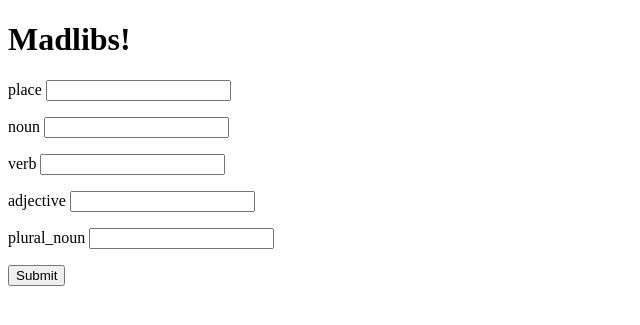
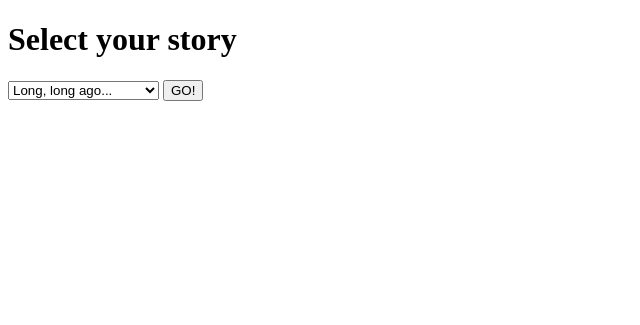
Before and after one commit to codebangbang/flask-madlibs, a Flask app: page / in a window 1280 px wide. Shown: the top 325 px of the page, without its empty margins (0-640 px from the left). Run offline with Flask 2, Linux system fonts and the light colour scheme.

```diff
--- a/app.py
+++ b/app.py
@@ -1,65 +1,30 @@
 from flask import Flask, request, render_template
 from flask_debugtoolbar import DebugToolbarExtension
-# from stories import story
+from stories import stories
 
 app = Flask(__name__)
 app.config['SECRET_KEY'] = "oh-so-secret"
 debug = DebugToolbarExtension(app)
 
 @app.route("/")
-def questions():
+def select_story():
+    return render_template("select-story.html", stories = stories.values())
+
+
+@app.route("/questions")
+def ask_questions():
     """Request words from user"""
+    story_id = request.args["story_id"]
+    story = stories[story_id]
+
     prompts = story.prompts
-    return render_template("questions.html", prompts=prompts)
+
+    return render_template("questions.html", story_id=story_id, title=story.title,prompts=prompts)
 
 @app.route("/story")
 def show_story():
     """return completed story"""
+    story_id=request.args["story_id"]
+    story = stories[story_id]
     text = story.generate(request.args)
-    return render_template("story.html", text=text)
-
-"""Madlibs Stories."""
-
-
-class Story:
-    """Madlibs story.
-
-    To  make a story, pass a list of prompts, and the text
-    of the template.
-
-        >>> s = Story(["noun", "verb"],
-        ...     "I love to {verb} a good {noun}.")
-
-    To generate text from a story, pass in a dictionary-like thing
-    of {prompt: answer, promp:answer):
-
-        >>> ans = {"verb": "eat", "noun": "mango"}
-        >>> s.generate(ans)
-        'I love to eat a good mango.'
-    """
-
-    def __init__(self, words, text):
-        """Create story with words and template text."""
-
-        self.prompts = words
-        self.template = text
-
-    def generate(self, answers):
-        """Substitute answers into text."""
-
-        text = self.template
-
-        for (key, val) in answers.items():
-            text = text.replace("{" + key + "}", val)
-
-        return text
-
-
-# Here's a story to get you started
-
-
-story = Story(
-    ["place", "noun", "verb", "adjective", "plural_noun"],
-    """Once upon a time in a long-ago {place}, there lived a
-       large {adjective} {noun}. It loved to {verb} {plural_noun}."""
-)
+    return render_template("story.html", title=story.title, text=text)
--- /dev/null
+++ b/stories.py
@@ -0,0 +1,64 @@
+class Story:
+    """Madlibs story.
+
+    To  make a story, pass a list of prompts, and the text
+    of the template.
+
+        >>> s = Story(["noun", "verb"],
+        ...     "I love to {verb} a good {noun}.")
+
+    To generate text from a story, pass in a dictionary-like thing
+    of {prompt: answer, promp:answer):
+
+        >>> ans = {"verb": "eat", "noun": "mango"}
+        >>> s.generate(ans)
+        'I love to eat a good mango.'
+    """
+
+    def __init__(self, code, title, words, text):
+        """Create story with words and template text."""
+
+        self.code = code
+        self.title = title
+        self.prompts = words
+        self.template = text
+
+
+    def generate(self, answers):
+        """Substitute answers into text."""
+
+        text = self.template
+
+        for (key, val) in answers.items():
+            text = text.replace("{" + key + "}", val)
+
+        return text
+
+
+# Here's a story to get you started
+
+
+story1 = Story(
+    "long",
+    "Long, long ago...",
+    ["place", "noun", "verb", "adjective", "plural_noun"],
+    """Once upon a time in a long-ago {place}, there lived a
+       large {adjective} {noun}. It loved to {verb} {plural_noun}."""
+)
+
+story2 = Story(
+    "history",
+    "A History Tale",
+    ["place", "noun", "verb", "adjective", "plural_noun"],
+    """Once upon a time in a long-ago {place}, there lived a
+       large {adjective} {noun}. It loved to {verb} {plural_noun}."""
+)
+
+story3 = Story(
+    "omg",
+    "An Excited Adventure",
+    ["noun", "verb"],
+    """OMG!! OMG!! I love to {verb} a {noun}!"""
+)
+
+stories = {s.code: s for s in [story1, story2, story3]}
--- /dev/null
+++ b/templates/base.html
@@ -0,0 +1,17 @@
+<!DOCTYPE html>
+<html lang="en">
+
+<head>
+    <meta charset="UTF-8">
+    <meta name="viewport" content="width=device-width, initial-scale=1.0">
+    <title>{% block title%} {% endblock %}</title>
+</head>
+
+<body>
+    {% block content %}
+
+    {% endblock %}
+
+</body>
+
+</html>
--- a/templates/questions.html
+++ b/templates/questions.html
@@ -1,23 +1,14 @@
-<!DOCTYPE html>
-<html lang="en">
-
-<head>
-    <meta charset="UTF-8">
-    <meta name="viewport" content="width=device-width, initial-scale=1.0">
-    <title>Madlibs!</title>
-</head>
-
-<body>
-    <h1>Madlibs!</h1>
+{% extends 'base.html' %}
+{% block title%}Questions{% endblock %}
+{% block content %}
+<h1>Questions for {{title}}!</h1>
 <form action="/story">
     {% for prompt in prompts %}
-        <p>{{ prompt }}
-            <input name="{{ prompt}}">
+    <p>{{prompt}}
+        <input name="{{prompt}}">
     </p>
     {% endfor %}
+    <input type="hidden" name="story_id" value="{{story_id}}>
     <button>Submit</button>
 </form>
-
-</body>
-
-</html>
+{% endblock %}
--- /dev/null
+++ b/templates/select-story.html
@@ -0,0 +1,16 @@
+{% extends 'base.html' %}
+{% block title%}Select Story{% endblock %}
+{% block content %}
+<h1>Select your story</h1>
+<form action="/questions">
+    <select name="story_id">
+        {% for story in stories %}
+        <option value=" {{story.code}}">
+            {{story.title}}
+        </option>
+        {% endfor %}
+    </select>
+    <Button>GO!</Button>
+</form>
+
+{% endblock %}
```
Also changed, not shown: templates/story.html (+7 -16 lines). Lines whose indentation alone changed are shown as unchanged.
